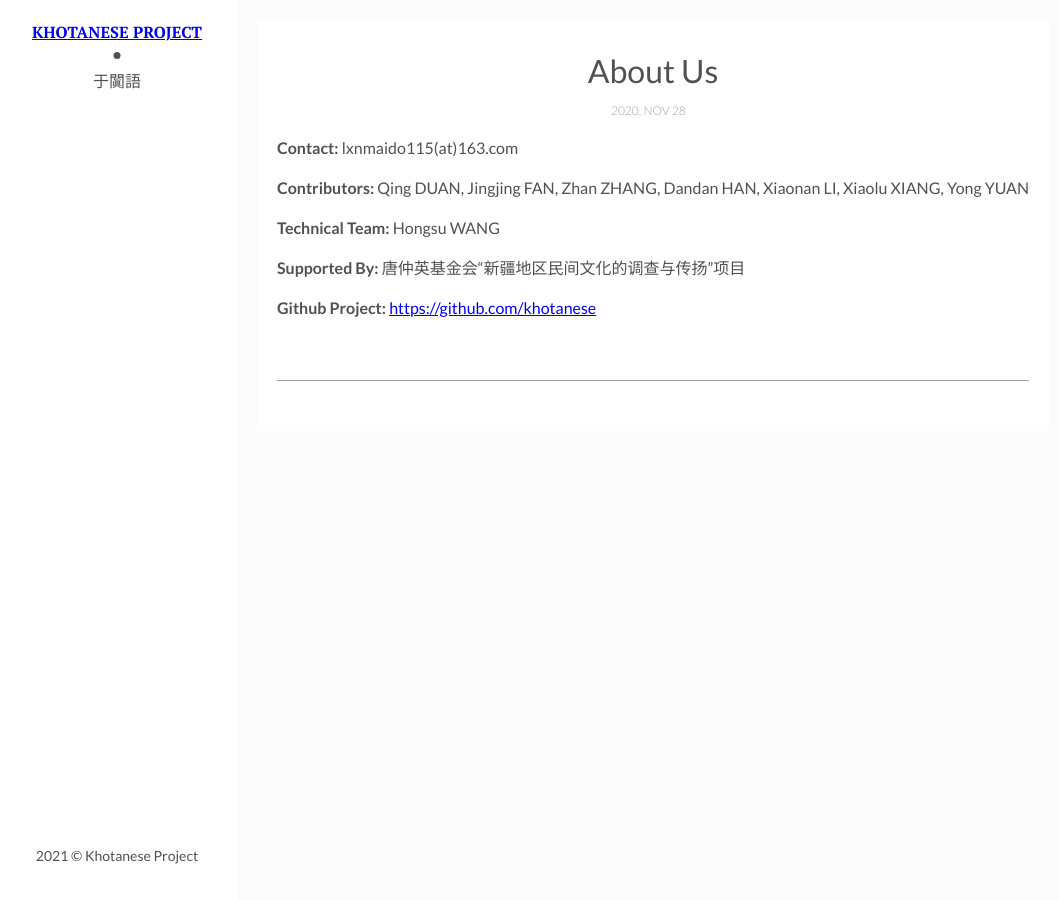
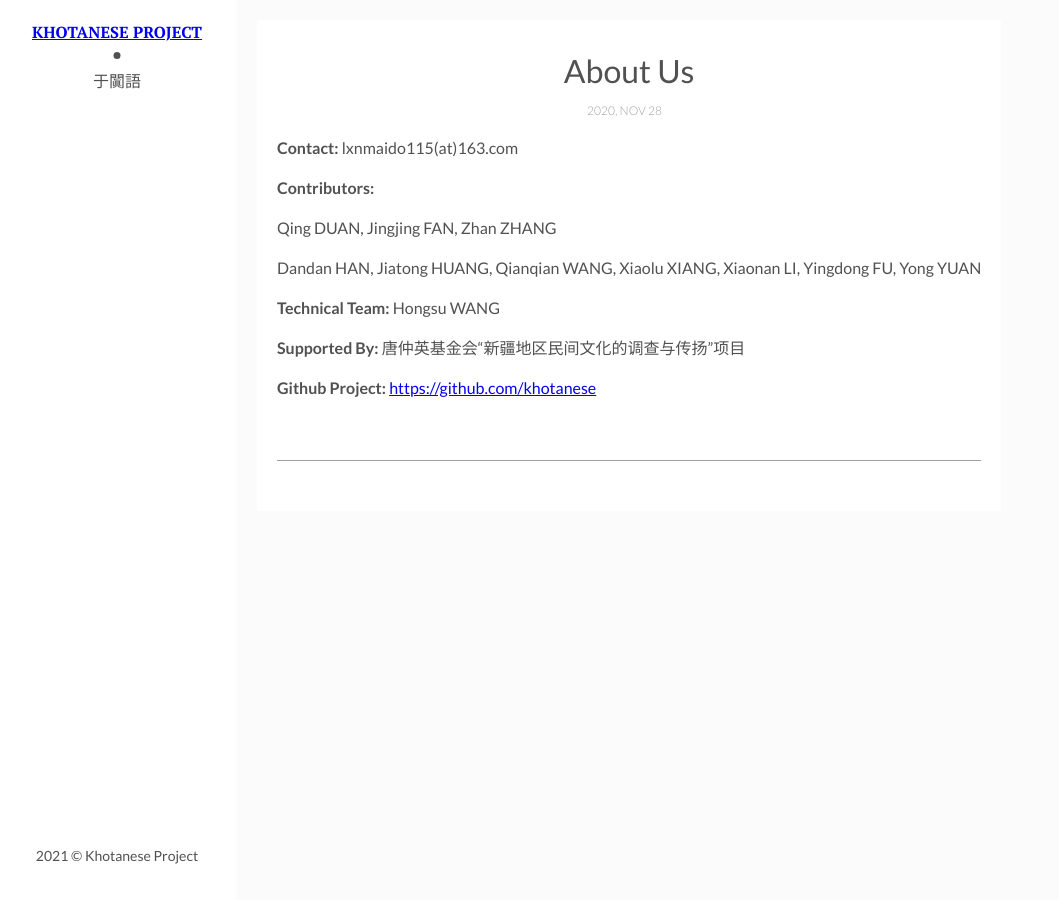
Before and after one commit to khotanese/khotanese.github.io, a Jekyll site: the page built from _posts/2020-11-28-about-us.markdown, in a window 1280 px wide. Shown: the whole page, without its empty margins (3-1062 px from the left). Built offline with Jekyll 4.4.1, drawn with Linux system fonts in a browser that asks for light colours.

Commit message:
Update 2020-11-28-about-us.markdown

```diff
--- a/_posts/2020-11-28-about-us.markdown
+++ b/_posts/2020-11-28-about-us.markdown
@@ -8,7 +8,11 @@ img:  # Add image post (optional)
 
 **Contact:** lxnmaido115(at)163.com
 
-**Contributors:** Qing DUAN, Jingjing FAN, Zhan ZHANG, Dandan HAN, Xiaonan LI, Xiaolu XIANG, Yong YUAN
+**Contributors:**
+
+Qing DUAN, Jingjing FAN, Zhan ZHANG
+
+Dandan HAN, Jiatong HUANG, Qianqian WANG, Xiaolu XIANG, Xiaonan LI, Yingdong FU, Yong YUAN
 
 **Technical Team:** Hongsu WANG
 
```
